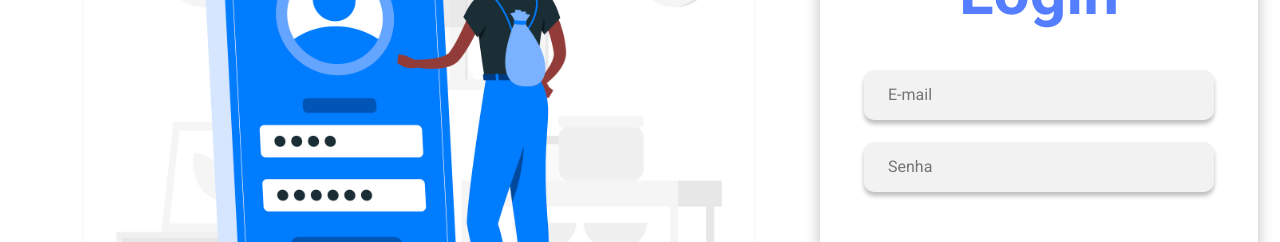
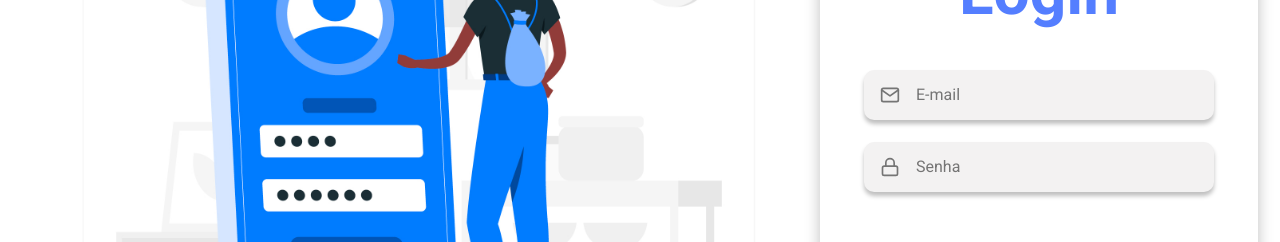
Before and after one commit to MarcosWillianR/2SOW-frontend-test, a React (Create React App) app: page / in a window 1280 px wide. Shown: the part 271-513 px from the top of the page. Built offline with nearby package versions, Linux system fonts and the light colour scheme.

Commit message:
added icons in Input component

```diff
--- a/package.json
+++ b/package.json
@@ -12,6 +12,7 @@
     "@types/react-dom": "^16.9.0",
     "react": "^16.13.1",
     "react-dom": "^16.13.1",
+    "react-icons": "^3.11.0",
     "react-router-dom": "^5.2.0",
     "react-scripts": "3.4.3",
     "styled-components": "^5.2.0",
--- a/src/components/Form/Input/index.tsx
+++ b/src/components/Form/Input/index.tsx
@@ -1,13 +1,16 @@
 import React, { InputHTMLAttributes } from 'react';
+import { IconBaseProps } from 'react-icons';
 
 import { Container } from './styles';
 
 interface InputProps extends InputHTMLAttributes<HTMLInputElement> {
   name: string;
+  icon?: React.ComponentType<IconBaseProps>;
 }
 
-const Input: React.FC<InputProps> = ({ name, ...rest }) => (
-  <Container>
+const Input: React.FC<InputProps> = ({ icon: Icon, name, ...rest }) => (
+  <Container hasIcon={!!Icon}>
+    {Icon && <Icon size={20} />}
     <input name={name} {...rest} />
   </Container>
 );
--- a/src/components/Form/Input/styles.ts
+++ b/src/components/Form/Input/styles.ts
@@ -1,16 +1,37 @@
 import styled from 'styled-components';
 
-export const Container = styled.div`
+interface ContainerProps {
+  hasIcon: boolean;
+}
+
+export const Container = styled.div<ContainerProps>`
   margin-bottom: 22px;
+  background: #f3f2f2;
+  box-shadow: 0px 4px 4px rgba(0, 0, 0, 0.25);
+  border-radius: 10px;
+  border: 0;
+  min-width: 350px;
+  width: 100%;
+  height: 50px;
+  color: #222;
+  display: flex;
+  align-items: center;
 
   input {
-    background: #f3f2f2;
-    box-shadow: 0px 4px 4px rgba(0, 0, 0, 0.25);
+    ${props => (props.hasIcon ? 'padding-right: 24px;' : 'padding: 0 24px;')}
+    align-self: stretch;
+    flex: 1;
     border-radius: 10px;
+    background: transparent;
     border: 0;
-    min-width: 350px;
-    width: 100%;
-    height: 50px;
-    padding: 0 24px;
+
+    &::placeholder {
+      color: #757575;
+    }
+  }
+
+  svg {
+    margin: 0 16px;
+    color: #757575;
   }
 `;
--- a/src/pages/SignIn/index.tsx
+++ b/src/pages/SignIn/index.tsx
@@ -1,10 +1,11 @@
 import React from 'react';
+import { FiMail, FiLock } from 'react-icons/fi';
+
+import signInImage from '../../assets/signin-image.jpg';
 
 import { Container, FormContent } from './styles';
 
 import { Input, Button } from '../../components/Form';
-
-import signInImage from '../../assets/signin-image.jpg';
 
 const SignIn: React.FC = () => (
   <Container>
@@ -15,8 +16,8 @@ const SignIn: React.FC = () => (
     <FormContent>
       <h1>Login</h1>
 
-      <Input name="email" placeholder="E-mail" />
-      <Input name="password" placeholder="Senha" />
+      <Input name="email" icon={FiMail} placeholder="E-mail" />
+      <Input name="password" icon={FiLock} placeholder="Senha" />
 
       <Button type="submit">Entrar</Button>
     </FormContent>
```
Also changed, not shown: .eslintrc.json, 1 other file (tests, documents, lock files or other folders).
